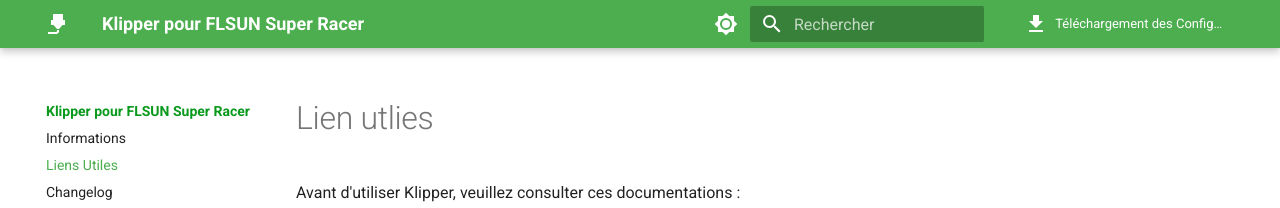
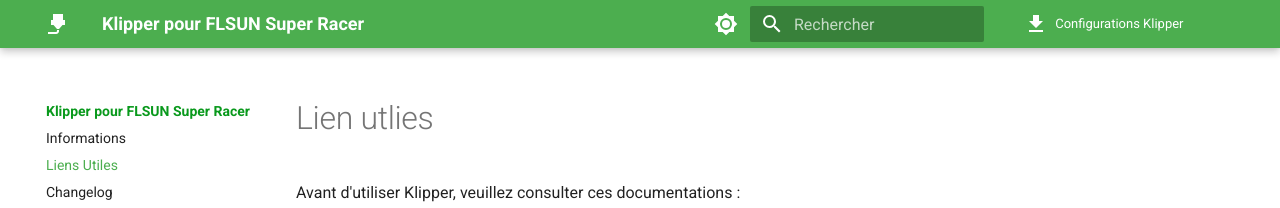
Before and after one commit to Guilouz/test, an MkDocs documentation site: the page built from docs/liens-utiles.md, in a window 1280 px wide. Shown: the top 208 px of the page. Built offline with MkDocs 1.6.1 and Material for MkDocs 9.7.7, drawn with Linux system fonts in a browser that asks for light colours; comment, search, counter and statistics services are not loaded.

Commit message:
Update mkdocs.yml

```diff
--- a/mkdocs.yml
+++ b/mkdocs.yml
@@ -1,7 +1,7 @@
 site_name: Klipper pour FLSUN Super Racer
 site_description: Documentation
 
-repo_name: Téléchargement des Configurations
+repo_name: Configurations Klipper
 repo_url: https://github.com/Guilouz/Klipper-Flsun-Super-Racer/releases
 
 theme:
```
